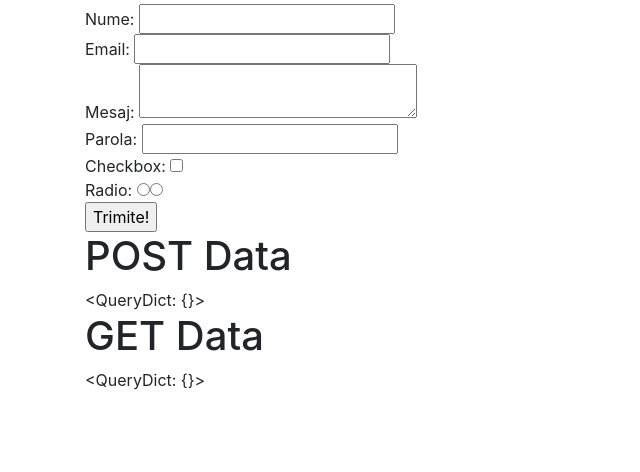
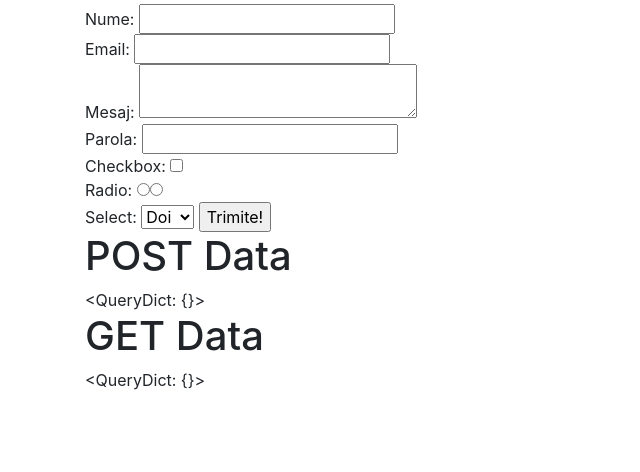
Before and after one commit to comandrei/django-siit, a Django app: page /contact in a window 1280 px wide. Shown: the part 160-632 px from the top of the page, without its empty margins (0-640 px from the left). Run offline with Django 4.2, Linux system fonts and the light colour scheme; some libraries are stand-ins or nearby versions.

Commit message:
Input examples - select

```diff
--- a/sample_project/curs/templates/contact.html
+++ b/sample_project/curs/templates/contact.html
@@ -9,6 +9,10 @@
     Parola: <input type="password" name="pass" /> <br />
     Checkbox: <input type="checkbox" /> <br />
     Radio: <input type="radio" name="radio1"/><input type="radio" name="radio1"/> <br />
+    Select: <select name="select-example">
+                <option value="1">Unu</option>
+                <option value="2" selected>Doi</option>
+            </select>
     <input type="submit" value="Trimite!" />
 
 </form>
```
